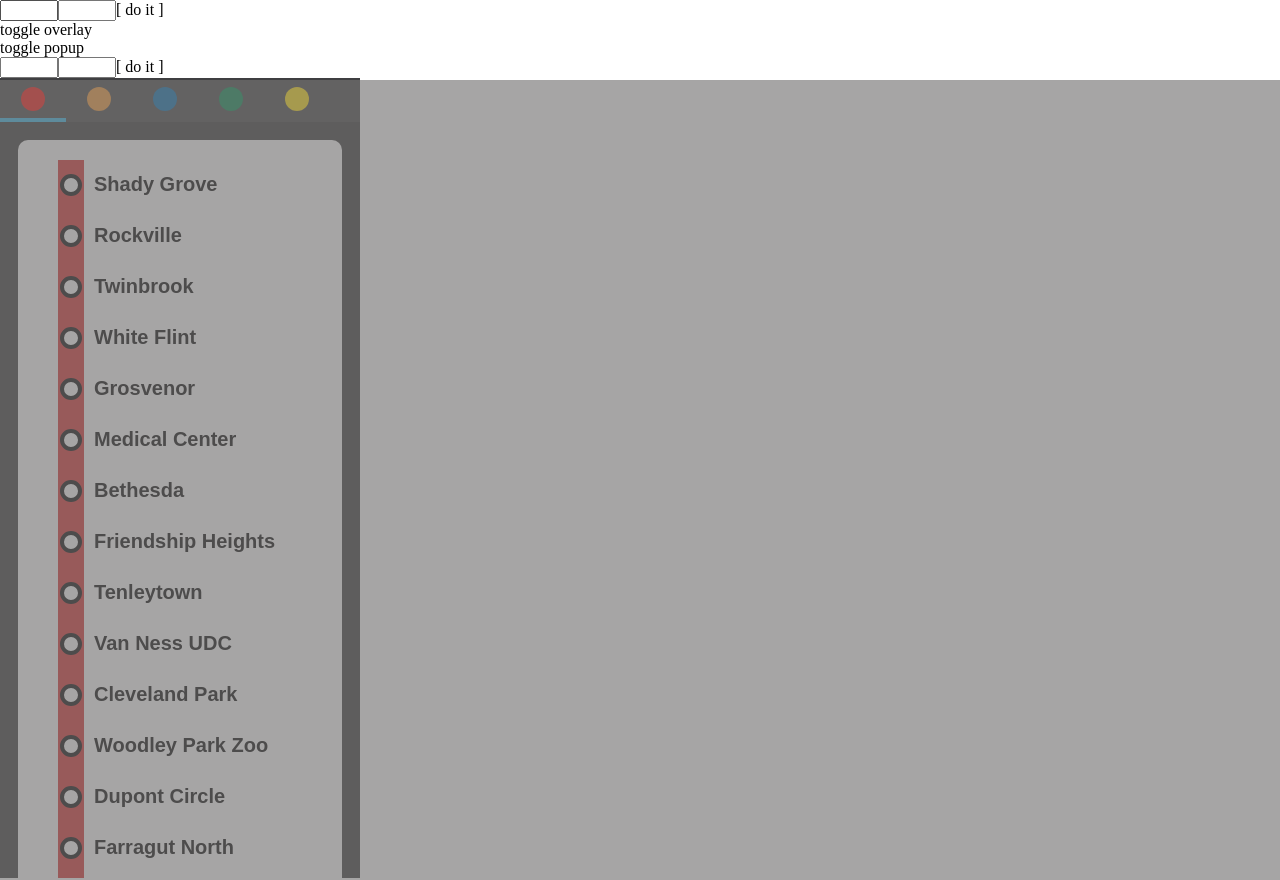
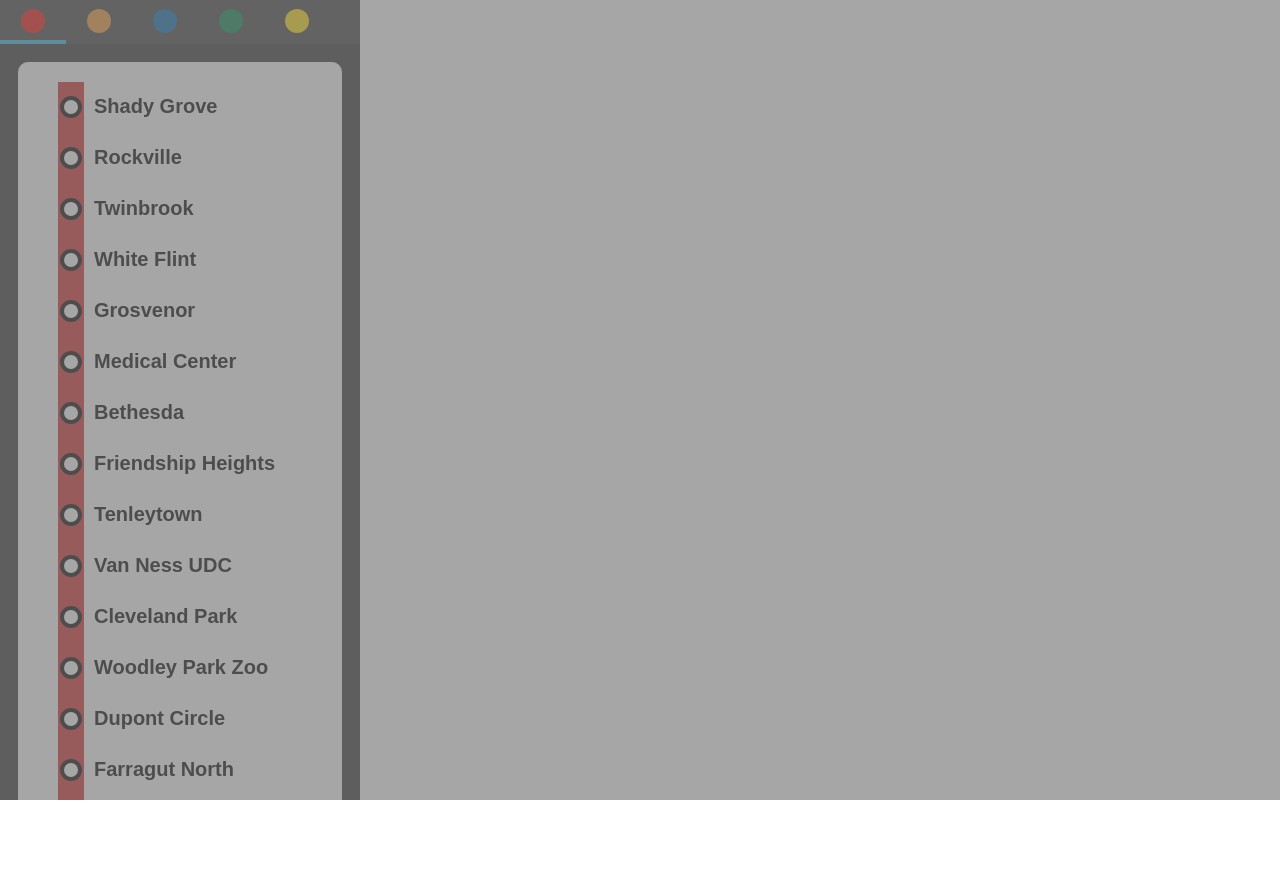
Before and after one commit to henriquefeijo/EasyMetro, a plain HTML site: page index.html in a window 1280 px wide. After the commit the page ends 800 px from the top, so only its background shows below. Drawn offline with Linux system fonts and the light colour scheme.

Commit message:
overlay again, with png

```diff
--- a/index.html
+++ b/index.html
@@ -37,7 +37,7 @@
         .tabs div.green span { background-color:#00844A; }
         .tabs div.yellow span { background-color:#FFDE08; }
 
-        #overlay { background-color:#777676; position:absolute; z-index:80; left:0px; top:80px; opacity:0.65; }
+        #overlay { background-image:url(img/overlay.png); position:absolute; z-index:80; left:0px; top:0px;  }
 
         #popup { background:#3c3c3c; position:absolute; z-index:1100; top:50%; left:10px; width:324px; border-radius:10px; padding:8px 8px 4px 8px; box-shadow: 0 0 3px 1px #3c3c3c;  overflow:hidden; display: none;}
         #popupContent { background:#FFFFFF;  border-radius:8px; font-family: arial;  overflow:hidden; text-align:center; box-shadow: 0 0 3px 0px #888 inset;}
@@ -80,10 +80,11 @@
 <body>
 
     <div class="app-wrapper">
-        <div><input type="text" id="nameOverlay" style="width:50px"><input type="text" id="valueOverlay"  style="width:50px"><span onclick="$('#overlay').css($('#nameOverlay').val(),$('#valueOverlay').val())">[ do it ]</span></div>
+        <!--<div><input type="text" id="nameOverlay" style="width:50px"><input type="text" id="valueOverlay"  style="width:50px"><span onclick="$('#overlay').css($('#nameOverlay').val(),$('#valueOverlay').val())">[ do it ]</span></div>
         <div onclick="$('#overlay').toggle()">toggle overlay</div>
         <div onclick="$('#popup').toggle()">toggle popup</div>
         <div><input type="text" id="name" style="width:50px"><input type="text" id="value"  style="width:50px"><span onclick="$('#loading').css($('#name').val(),$('#value').val())">[ do it ]</span></div>
+        -->
         <div class="tabs">
             <div class="red active"><span></span></div>
             <div class="orange"><span></span></div>
@@ -164,7 +165,7 @@
             for (var i = 0; i<arrStations.length; i++) {
                 var code = arrStations[i].Code;
                 var name = arrStations[i].Name;
-                objContainer.append("<div ontouchend=\"showTrains('"+code+"', '"+line+"', '"+name.replace("'","\\'")+"')\"><span><i></i></span><p>" + name + "</p></div>");
+                objContainer.append("<div onclick=\"showTrains('"+code+"', '"+line+"', '"+name.replace("'","\\'")+"')\"><span><i></i></span><p>" + name + "</p></div>");
             }
         }
 
```
Also changed, not shown: img/overlay.png (added).
